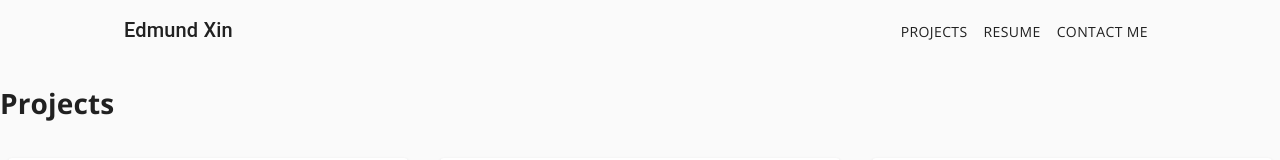
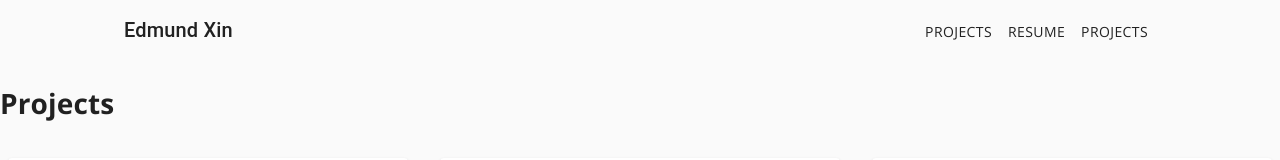
Before and after one commit to mxinburritos/edmundxin-react, a React (Create React App) app: page / in a window 1280 px wide. Shown: the top 160 px of the page. Built offline with nearby package versions, Linux system fonts and the light colour scheme.

Commit message:
Routing added

```diff
--- a/src/App.js
+++ b/src/App.js
@@ -1,15 +1,24 @@
-import React from "react";
+import React from 'react';
 
-import Jumbotron from "./components/Jumbotron/Jumbotron";
-import CardLayout from "./components/ProjectCards/CardLayout";
-import Navbar from "./components/Navbar/Navbar";
+import CardLayout from './components/ProjectCards/CardLayout';
+import Contact from './components/Contact/Contact';
+import Resume from './components/Resume/Resume';
+import Navbar from './components/Navbar/Navbar';
+import { BrowserRouter as Router, Switch, Route } from 'react-router-dom';
 
 const App = () => {
-	return (
-		<div>
-			<Jumbotron />
-		</div>
-	);
+  return (
+    <Router>
+      <div>
+        <Navbar />
+        <Switch>
+          <Route path="/" exact component={CardLayout} />
+          <Route path="/contactme" component={Contact} />
+          <Route path="/resume" component={Resume} />
+        </Switch>
+      </div>
+    </Router>
+  );
 };
 
 export default App;
--- a/src/components/Navbar/Navbar.jsx
+++ b/src/components/Navbar/Navbar.jsx
@@ -1,5 +1,6 @@
-import React from "react";
-import { AppBar, Toolbar, Button, Typography, Grid } from "@material-ui/core";
+import React from 'react';
+import { AppBar, Toolbar, Button, Typography, Grid } from '@material-ui/core';
+import { Link } from 'react-router-dom';
 
 const Navbar = () => {
   return (
@@ -18,9 +19,15 @@ const Navbar = () => {
           </Grid>
           <Grid item>
             <div style={{ marginRight: 100 }}>
+              <Link to="/" style={{ textDecoration: 'none' }}>
                 <Button pt={100}>Projects</Button>
-							<Button>Resume</Button>
-							<Button>Contact Me</Button>
+              </Link>
+              <Link to="/resume" style={{ textDecoration: 'none' }}>
+                <Button pt={100}>Resume</Button>
+              </Link>
+              <Link to="/contactme" style={{ textDecoration: 'none' }}>
+                <Button pt={100}>Projects</Button>
+              </Link>
             </div>
           </Grid>
         </Grid>
```
Lines whose indentation alone changed are shown as unchanged.
